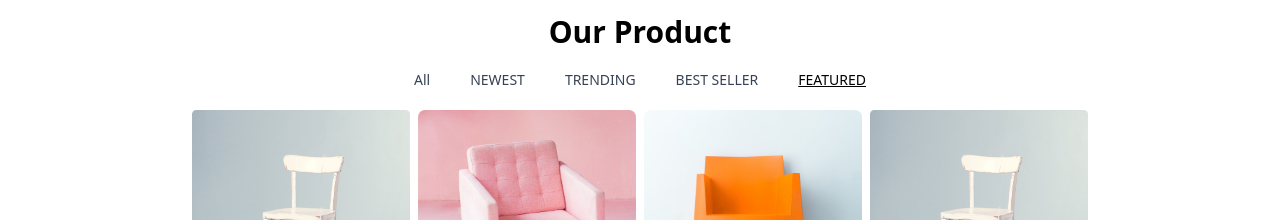
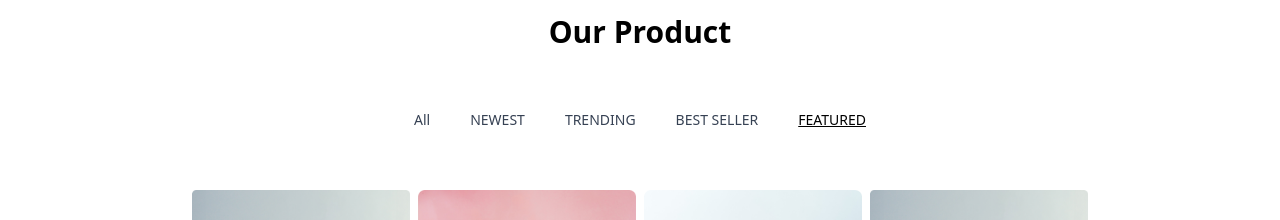
Before and after one commit to ashu1144/Furniture-shop, a React (Vite) app: page /featured in a window 1280 px wide. Shown: the part 1860-2080 px from the top of the page. Built offline with nearby package versions, Linux system fonts and the light colour scheme.

Commit message:
fix bigs

```diff
--- a/src/components/OurProducts.jsx
+++ b/src/components/OurProducts.jsx
@@ -8,7 +8,7 @@ const OurProducts = () => {
     <div id='ourproducts' className='max-w-[70vw] m-auto'>
         <div className='text-center text-3xl font-semibold p-5 '><h1>Our Product</h1></div>
 
-        <div className='flex items-center justify-center gap-10 font-light text-sm ' >
+        <div className='flex items-center justify-center gap-10 font-light text-sm p-10 ' >
             <NavLink className={({ isActive }) => isActive ? 'underline' : 'text-gray-700'} to='/'><h2>All</h2></NavLink>
             <NavLink className={({ isActive }) => isActive ? 'underline' : 'text-gray-700'} to='newest'><h2>NEWEST</h2></NavLink>
             <NavLink className={({ isActive }) => isActive ? 'underline' : 'text-gray-700'} to='trending'><h2>TRENDING</h2></NavLink>
```
